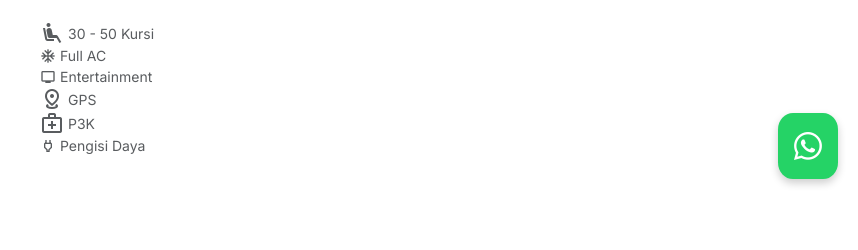
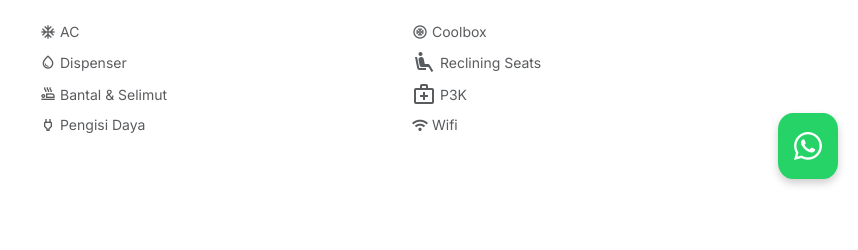
Before and after one commit to jerrsu/makara, a plain HTML site: page jetbus3.html in a window 1280 px wide. Shown: the part 601-851 px from the top of the page, 422-1280 px from the left. Drawn offline with nearby package versions, Linux system fonts and the light colour scheme.

Commit message:
fix last

```diff
--- a/jetbus3.html
+++ b/jetbus3.html
@@ -1,14 +1,13 @@
 <!doctype html>
 <html lang="id">
+
 <head>
     <meta charset="UTF-8" />
     <meta name="viewport" content="width=device-width, initial-scale=1.0" />
-        <meta
-            name="description"
+    <meta name="description"
         content="Sewa bus pariwisata Makara untuk wisata, study tour, ziarah, dan perjalanan rombongan. Armada premium, driver profesional, dan harga kompetitif. Booking mudah via WhatsApp." />
     <meta property="og:title" content="Sewa Bus Pariwisata Makara" />
-        <meta
-            property="og:description"
+    <meta property="og:description"
         content="Armada bus premium untuk wisata, study tour, ziarah, dan perjalanan rombongan. Booking cepat via WhatsApp." />
     <meta property="og:type" content="website" />
     <meta property="og:image" content="https://makarabus.com/image/makara.png" />
@@ -22,9 +21,7 @@
         href="https://fonts.googleapis.com/css2?family=Material+Symbols+Outlined:wght,FILL@100..700,0..1&amp;display=swap"
         rel="stylesheet" />
     <link rel="stylesheet" href="css/style.css" />
-        <link
-            rel="stylesheet"
-            href="https://cdn.jsdelivr.net/npm/bootstrap-icons@1.13.1/font/bootstrap-icons.min.css" />
+    <link rel="stylesheet" href="https://cdn.jsdelivr.net/npm/bootstrap-icons@1.13.1/font/bootstrap-icons.min.css" />
     <style>
         .slider-wrapper {
             overflow: hidden;
@@ -71,10 +68,7 @@
             <div class="col-md-6 col-lg-4" data-aos="fade-up" data-aos-delay="100">
                 <div class="card">
                     <div class="position-relative">
-                            <img
-                                alt="Jetbus 3"
-                                class="card-img-top"
-                                src="image/jetbus3/jetbus3.webp"
+                        <img alt="Jetbus 3" class="card-img-top" src="image/jetbus3/jetbus3.webp"
                             style="height: 440px; object-fit: cover" />
                     </div>
                     <br />
@@ -124,30 +118,39 @@
                 </div>
 
                 <div class="text-muted mt-4 small">
-                        <span class="d-flex align-items-center gap-1"
-                            ><span class="material-symbols-outlined"> airline_seat_recline_extra </span>30 - 50
-                            Kursi</span
-                        >
+                    <div class="row g-2">
+                        <div class="col-6 d-flex align-items-center gap-1">
+                            <span class="material-symbols-outlined fs-6">ac_unit</span> AC
+                        </div>
 
-                        <span class="d-flex align-items-center gap-1"
-                            ><span class="material-symbols-outlined fs-6">ac_unit</span> Full AC</span
-                        >
+                        <div class="col-6 d-flex align-items-center gap-1">
+                            <span class="material-symbols-outlined fs-6">nest_farsight_cool</span> Coolbox
+                        </div>
 
-                        <span class="d-flex align-items-center gap-1"
-                            ><span class="material-symbols-outlined fs-6">tv</span> Entertainment</span
-                        >
+                        <div class="col-6 d-flex align-items-center gap-1">
+                            <span class="material-symbols-outlined fs-6">water_drop</span> Dispenser
+                        </div>
 
-                        <span class="d-flex align-items-center gap-1"
-                            ><span class="material-symbols-outlined"> distance </span> GPS</span
-                        >
+                        <div class="col-6 d-flex align-items-center gap-1">
+                            <span class="material-symbols-outlined">airline_seat_recline_extra</span> Reclining Seats
+                        </div>
 
-                        <span class="d-flex align-items-center gap-1"
-                            ><span class="material-symbols-outlined"> medical_services </span> P3K</span
-                        >
+                        <div class="col-6 d-flex align-items-center gap-1">
+                            <span class="material-symbols-outlined fs-6">bath_bedrock</span> Bantal & Selimut
+                        </div>
 
-                        <span class="d-flex align-items-center gap-1"
-                            ><span class="material-symbols-outlined fs-6">power</span> Pengisi Daya</span
-                        >
+                        <div class="col-6 d-flex align-items-center gap-1">
+                            <span class="material-symbols-outlined">medical_services</span> P3K
+                        </div>
+
+                        <div class="col-6 d-flex align-items-center gap-1">
+                            <span class="material-symbols-outlined fs-6">power</span> Pengisi Daya
+                        </div>
+
+                        <div class="col-6 d-flex align-items-center gap-1">
+                            <span class="material-symbols-outlined fs-6">wifi</span> Wifi
+                        </div>
+                    </div>
                 </div>
             </div>
         </div>
@@ -216,4 +219,5 @@
         });
     </script>
 </body>
+
 </html>
```
Also changed, not shown: about.html (+17 -26 lines), index_main.html (+28 -24 lines), jetbus5.html (+34 -30 lines). Lines whose indentation alone changed are shown as unchanged.
